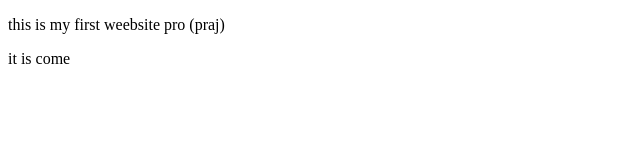
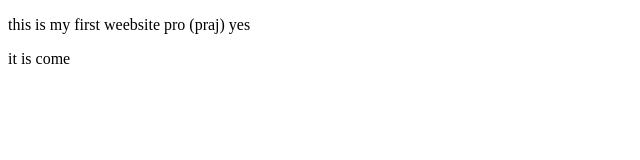
Before and after one commit to PrajwalTech-45/Math-_Website-, a plain HTML site: page index.html in a window 1280 px wide. Shown: the full height of the page, 0-640 px from the left. Drawn offline with Linux system fonts and the light colour scheme.

Commit message:
it is done

```diff
--- a/index.html
+++ b/index.html
@@ -6,7 +6,7 @@
     <title>Document</title>
 </head>
 <body>
-    <p>this is my first weebsite pro (praj)</p>
+    <p>this is my first weebsite pro (praj) yes</p>
      <p>it is come </p>
 
 
```
